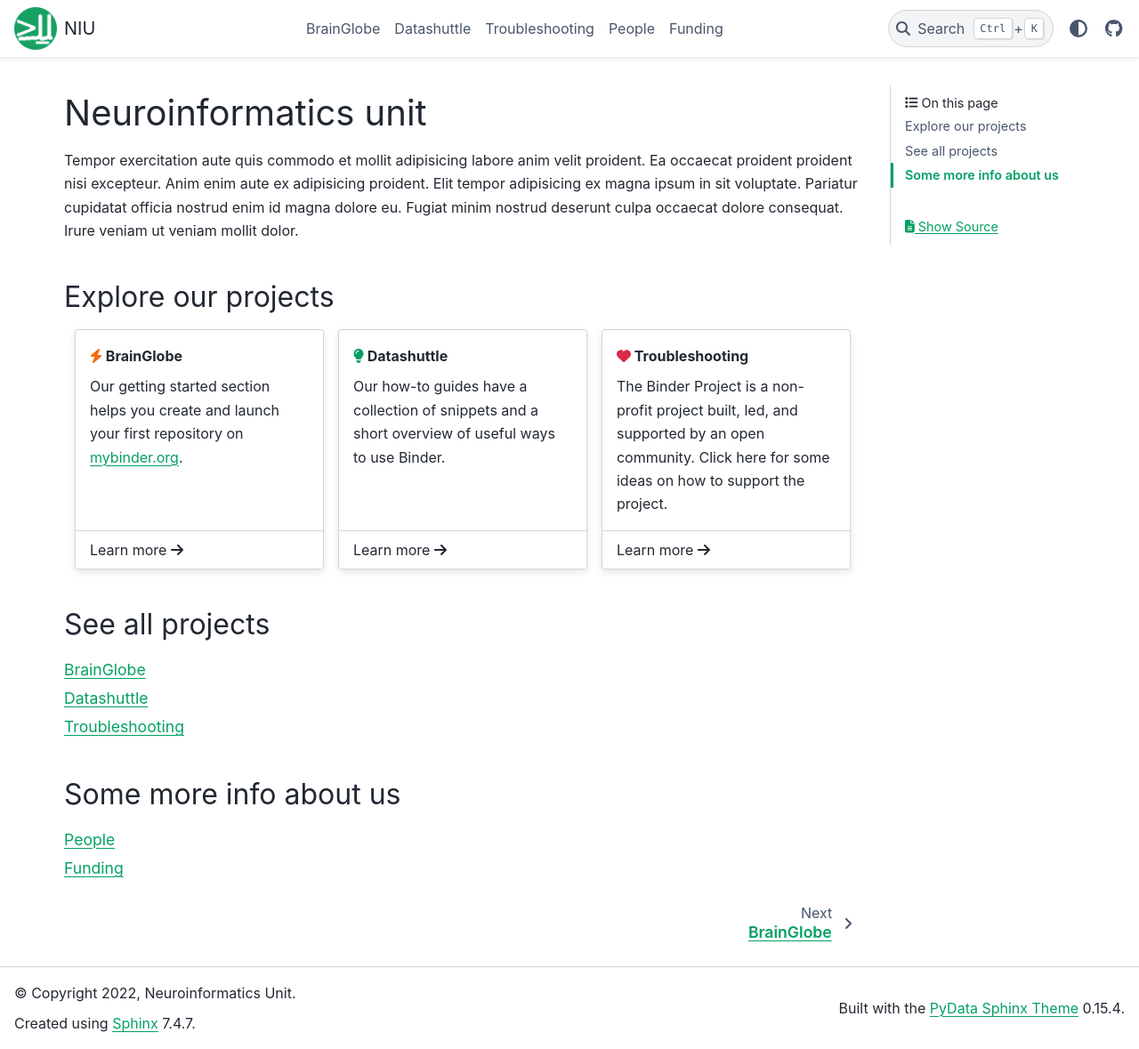
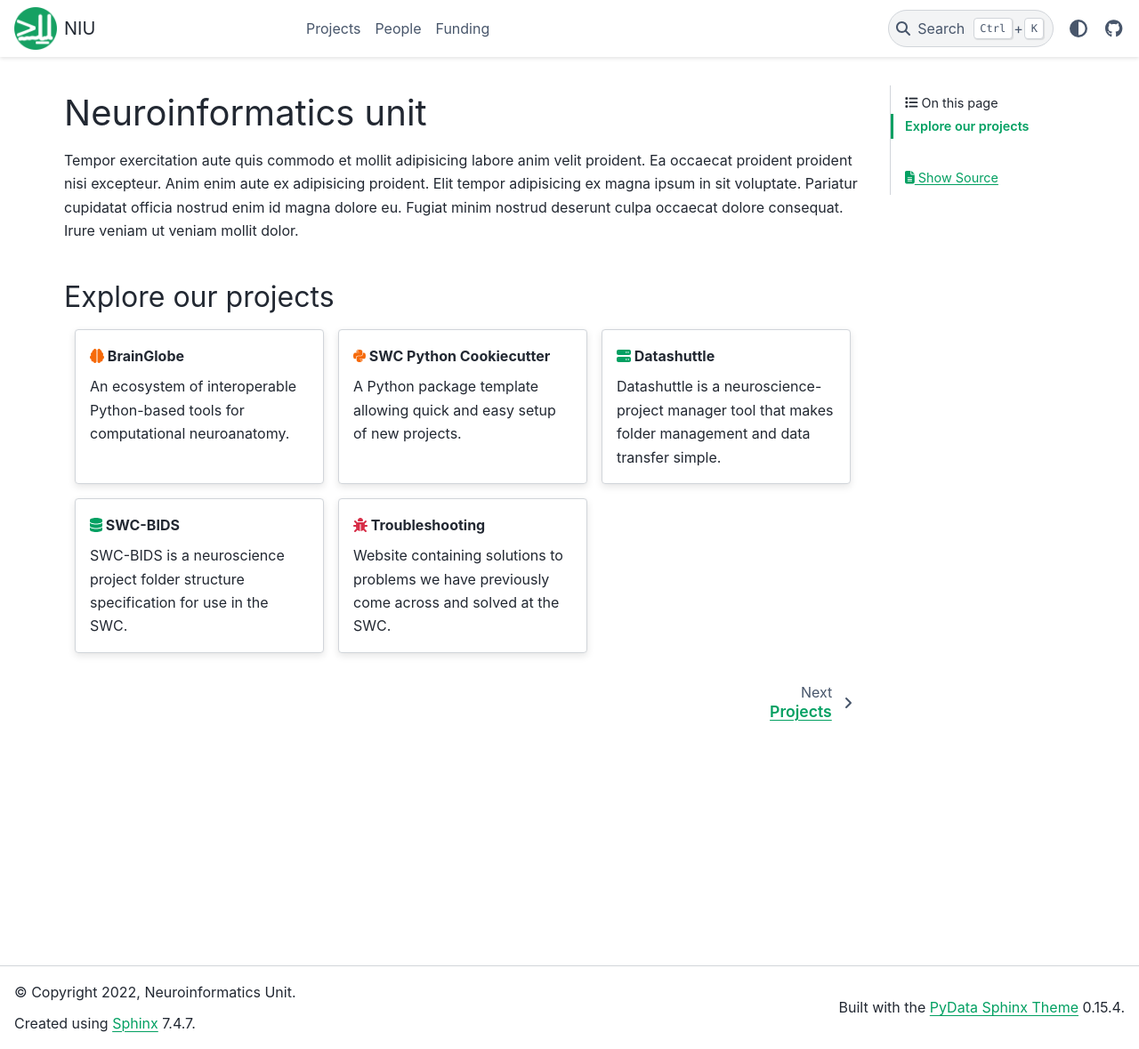
Before and after one commit to neuroinformatics-unit/neuroinformatics-unit.github.io, a Sphinx documentation site: the page built from docs/source/index.md, in a window 1280 px wide and 1179 px high. Shown: the whole window at 89% size. Built offline with Sphinx 7.4.7 and the PyData theme 0.15.4, drawn with Linux system fonts in a browser that asks for light colours.

Commit message:
add some initial project page information (#10)
* add some initial project page information

* added cards that link to all included projects

* removed learn more arrows

* fixed python icon

* point github icon to NIU organisation

* reorganize website navigation

Co-authored-by: niksirbi <niko.sirbiladze@gmail.com>

````diff
--- a/docs/source/conf.py
+++ b/docs/source/conf.py
@@ -107,7 +107,7 @@
             # Label for this link
             "name": "GitHub",
             # URL where the link will redirect
-            "url": "https://github.com/neuroinformatics-unit/troubleshooting",  # required
+            "url": "https://github.com/neuroinformatics-unit/",  # required
             # Icon class (if "type": "fontawesome"), or path to local image (if "type": "local")
             "icon": "fa-brands fa-github",
             # The type of image to be used (see below for details)
--- a/docs/source/index.md
+++ b/docs/source/index.md
@@ -1,59 +1,55 @@
-
-(NIU_homepage)=
 # Neuroinformatics unit
 
 Tempor exercitation aute quis commodo et mollit adipisicing labore anim velit proident. Ea occaecat proident proident nisi excepteur. Anim enim aute ex adipisicing proident. Elit tempor adipisicing ex magna ipsum in sit voluptate. Pariatur cupidatat officia nostrud enim id magna dolore eu. Fugiat minim nostrud deserunt culpa occaecat dolore consequat. Irure veniam ut veniam mollit dolor.
 
+```{toctree}
+:maxdepth: 1
+:hidden:
+
+projects/index
+people
+funding
+```
+
 ## Explore our projects
 
-::::{grid} 1 1 3 3
+::::{grid} 1 2 2 3
 :gutter: 3
 
-:::{grid-item-card} {fas}`bolt;sd-text-warning` BrainGlobe
+:::{grid-item-card} {fas}`brain;sd-text-warning` BrainGlobe
 :link: projects/brainglobe
 :link-type: doc
 
-Our getting started section helps you create and launch your first repository on mybinder.org.
-+++
-Learn more {fas}`arrow-right`
+An ecosystem of interoperable Python-based tools for computational neuroanatomy.
 :::
 
-:::{grid-item-card} {fas}`lightbulb;sd-text-primary` Datashuttle
+:::{grid-item-card} {fab}`python;sd-text-warning` SWC Python Cookiecutter
+:link: projects/cookiecutter
+:link-type: doc
+
+A Python package template allowing quick and easy setup of new projects.
+:::
+
+:::{grid-item-card} {fas}`server;sd-text-primary` Datashuttle
 :link: projects/datashuttle
 :link-type: doc
 
-Our how-to guides have a collection of snippets and a short overview of useful ways to use Binder.
-+++
-Learn more {fas}`arrow-right`
+Datashuttle is a neuroscience-project manager tool that makes folder management and data transfer simple.
 :::
 
-:::{grid-item-card} {fas}`heart;sd-text-danger` Troubleshooting
+:::{grid-item-card} {fas}`database;sd-text-primary` SWC-BIDS
+:link: projects/swc-bids
+:link-type: doc
+
+SWC-BIDS is a neuroscience project folder structure specification for use in the SWC.
+:::
+
+:::{grid-item-card} {fas}`bug;sd-text-danger` Troubleshooting
 :link: projects/troubleshooting
 :link-type: doc
 
-The Binder Project is a non-profit project built, led, and supported by an open community.
-Click here for some ideas on how to support the project.
-+++
-Learn more {fas}`arrow-right`
+Website containing solutions to problems we have previously
+come across and solved at the SWC.
 :::
 
 ::::
-
-## See all projects
-
-```{toctree}
-:maxdepth: 2
-
-projects/brainglobe
-projects/datashuttle
-projects/troubleshooting
-```
-
-## Some more info about us
-
-```{toctree}
-:maxdepth: 2
-
-people
-funding
-```
````
Also changed, not shown: docs/source/projects/brainglobe.md (+2 -3 lines), docs/source/projects/cookiecutter.md (added, +10 -0 lines), docs/source/projects/datashuttle.md (+13 -1 lines), docs/source/projects/index.md (added, +20 -0 lines), docs/source/projects/swc-bids.md (added, +16 -0 lines), docs/source/projects/troubleshooting.md (+7 -1 lines).
